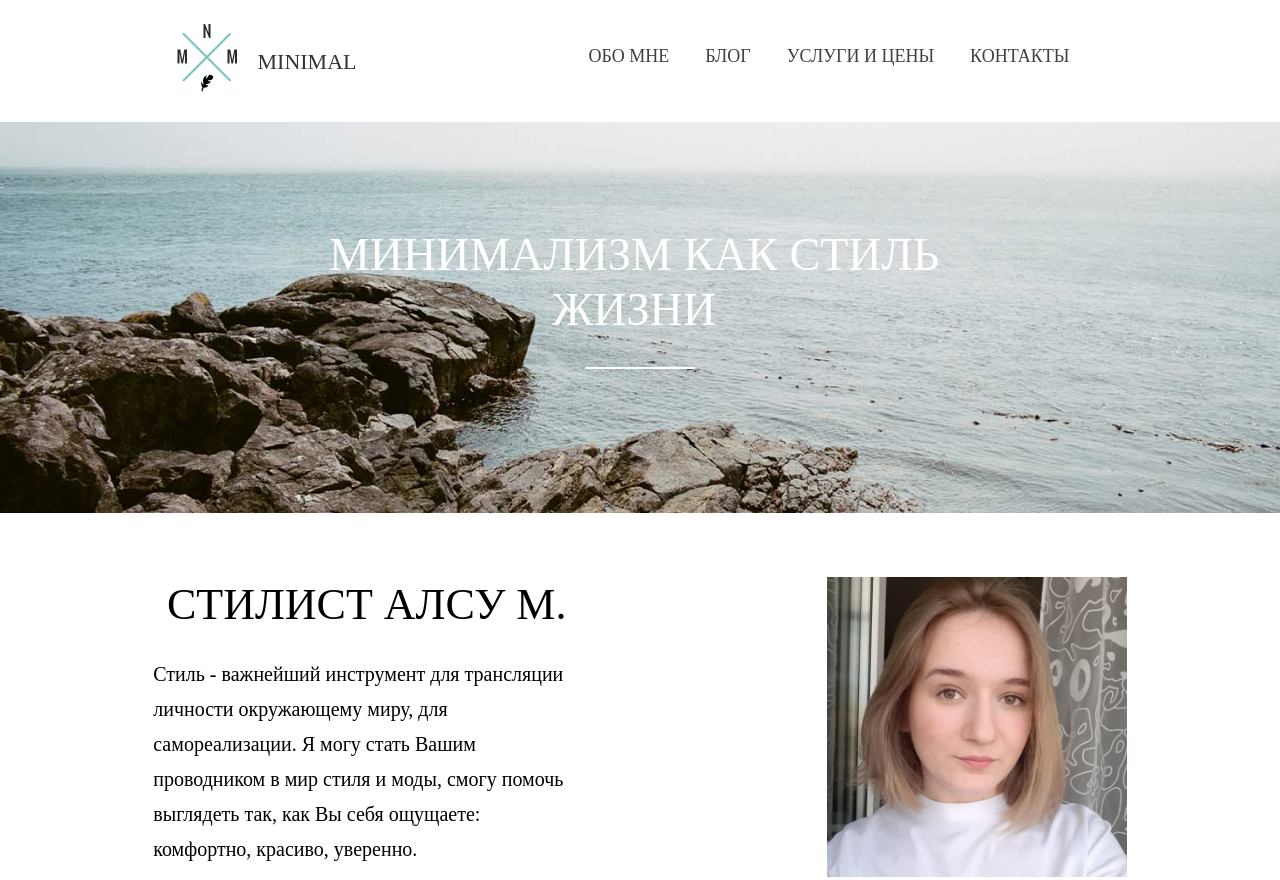
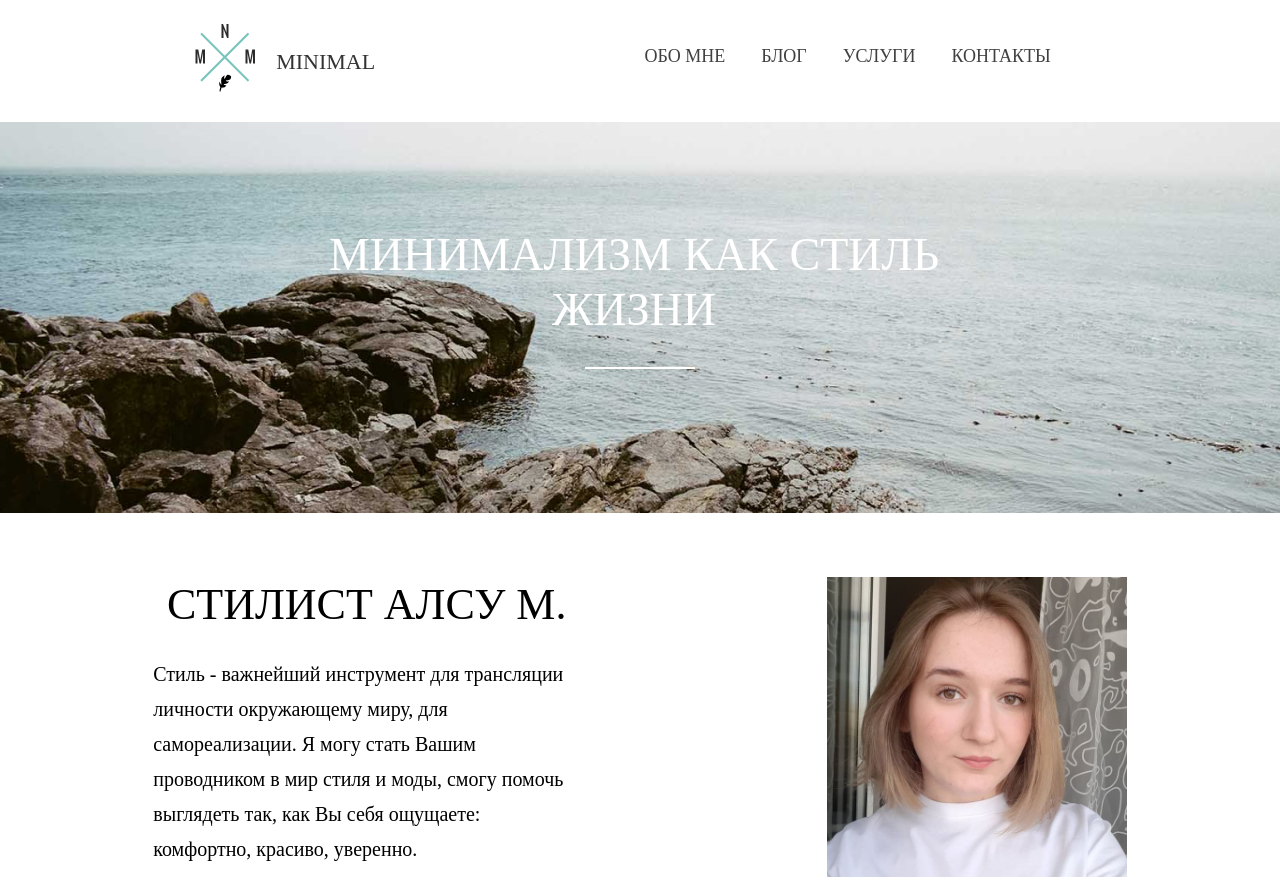
Before and after one commit to alsumukhamedova/Profile, a plain HTML site: page index.html in a window 1280 px wide. Shown: the top 880 px of the page. Drawn offline with Linux system fonts and the light colour scheme.

Commit message:
last commit

```diff
--- a/index.html
+++ b/index.html
@@ -12,10 +12,10 @@
         <p class="header__logoText">MINIMAL</p>
     </div>
     <ul class="header__links">
-        <li class="header__link">Обо мне</li>
-        <li class="header__link">Блог</li>
-        <li class="header__link">Услуги и цены</li>
-        <li class="header__link">Контакты</li>
+        <a href="#profile"><li class="header__link">Обо мне</li></a>
+        <a href="#"><li class="header__link">Блог</li></a>
+        <a href="#service"><li class="header__link">Услуги</li></a>
+        <a href="#contacts"><li class="header__link">Контакты</li></a>
     </ul>
 </header>
 <main class="main">
@@ -25,7 +25,7 @@
         <h1 class="intro__heading">Минимализм как стиль жизни</h1>
     </section>
     <section class="profile">
-        <div class="profile__text">
+        <div class="profile__text" id="profile">
             <h1 class="profile__heading">Стилист Алсу М.</h1>
             <p class="profile__subheading">Стиль - важнейший инструмент для трансляции личности окружающему миру, для самореализации. Я могу стать Вашим проводником в мир стиля и моды, смогу помочь выглядеть так, как Вы себя ощущаете: комфортно, красиво, уверенно.</p>
         </div>
@@ -44,7 +44,7 @@
         </div>
     </section>
     <section class="service">
-        <h2 class="service__heading">Услуги</h2>
+        <h2 class="service__heading" id="service">Услуги</h2>
         <div class="service__cards">
             <div class="service__card">
                 <img class="card__image" src="images/garderr.jpg" alt="Гардероб">
@@ -64,7 +64,7 @@
         </div>
     </section>
     <section class="service">
-        <h2 class="service__heading">Контакты</h2>
+        <h2 class="service__heading" id="contacts">Контакты</h2>
         <div class="contacts__cards">
             <a class="contacts__link" href="#"><div class="service__card">
                 <img class="contacts__image" src="images/insta.png" alt="">
--- a/styles.css
+++ b/styles.css
@@ -3,6 +3,9 @@
     padding: 0;
     max-width: 1600px;
     background-color: white;
+}
+a{
+    text-decoration: none;
 }
 .header{
     display: flex;
```
